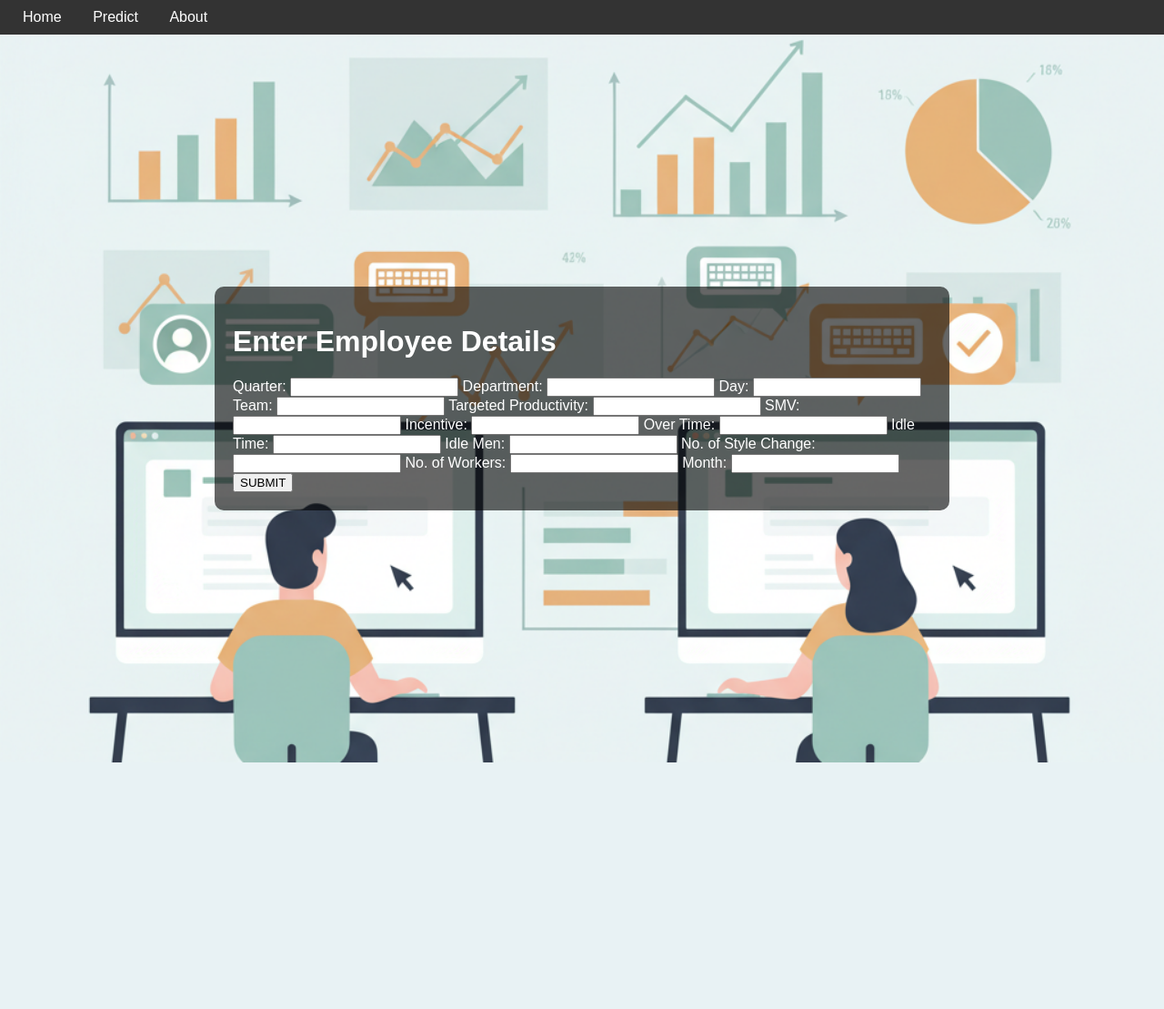
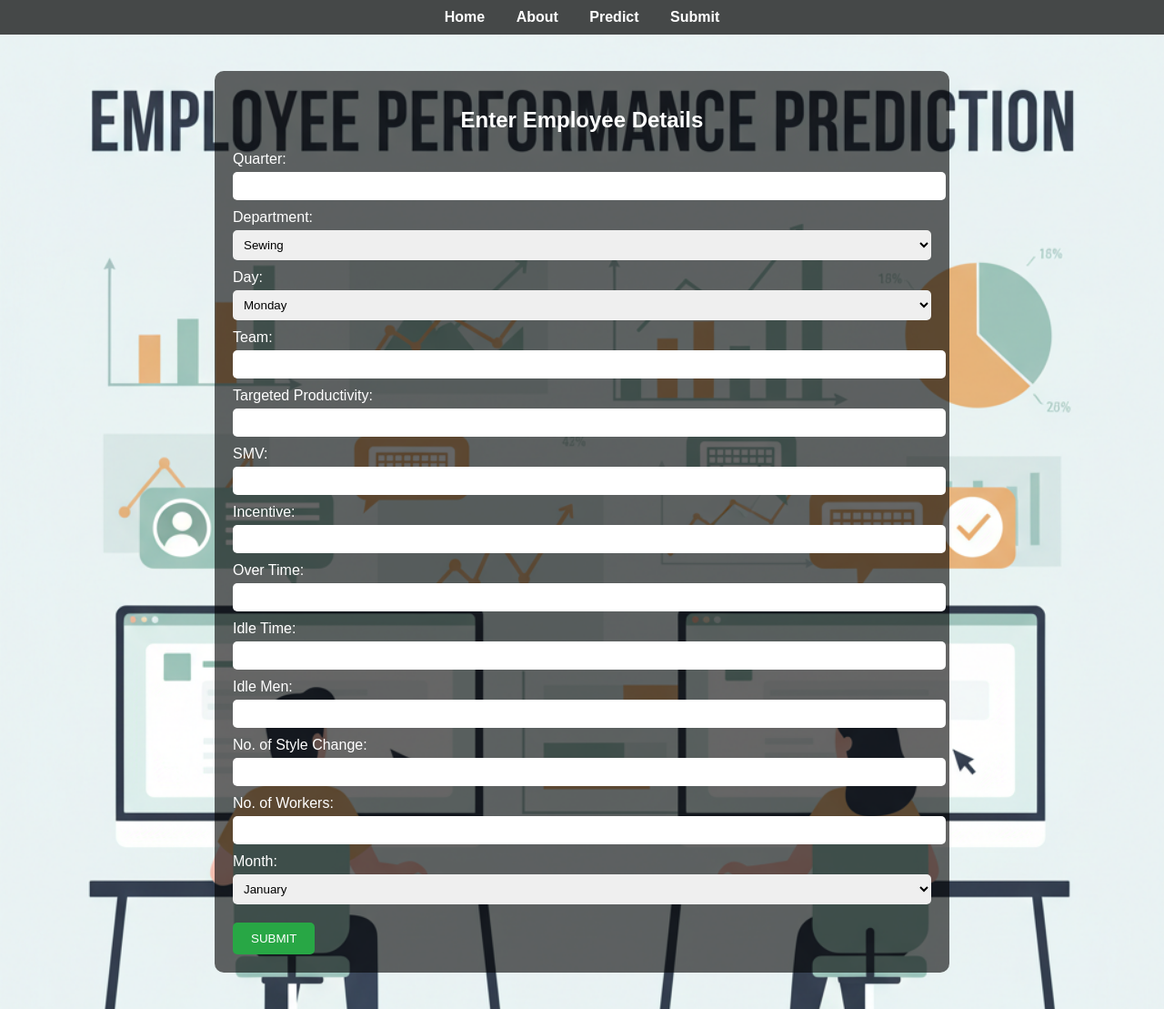
Before and after one commit to ABISHEKANDROYABESH/Employee-Performance-Prediction, a Flask app: page /predict in a window 1280 px wide. Shown: the whole page at 91% size. Before the commit the page ends 838 px from the top, so only its background shows below. Run offline with Flask 3, Linux system fonts and the light colour scheme; parts of the project's set-up code (start-up, migrations or seed data) failed here and were passed over.

Commit message:
Final updates with navbar and background

```diff
--- a/app.py
+++ b/app.py
@@ -1,43 +1,47 @@
 from flask import Flask, render_template, request
-import pickle
 
 app = Flask(__name__)
 
-# Load model
-model = pickle.load(open("gwp.pkl", "rb"))
-
-@app.route("/")
+@app.route('/')
+@app.route('/home')
 def home():
     return render_template("home.html")
 
-@app.route("/about")
+@app.route('/about')
 def about():
     return render_template("about.html")
 
-@app.route("/predict", methods=["GET", "POST"])
+@app.route('/predict', methods=["GET", "POST"])
 def predict():
     if request.method == "POST":
         # Collect form data
-        features = [
-            float(request.form["Quarter"]),
-            request.form["Department"],
-            request.form["Day"],
-            float(request.form["Team"]),
-            float(request.form["Targeted Productivity"]),
-            float(request.form["SMV"]),
-            float(request.form["Incentive"]),
-            float(request.form["Over Time"]),
-            float(request.form["Idle Time"]),
-            float(request.form["Idle Men"]),
-            float(request.form["No. of Style Change"]),
-            float(request.form["No. of Workers"]),
-            request.form["Month"]
-        ]
-        # Dummy prediction for now (replace with model.predict)
-        prediction = "High Performance"
+        data = {
+            "Quarter": request.form["Quarter"],
+            "Department": request.form["Department"],
+            "Day": request.form["Day"],
+            "Team": request.form["Team"],
+            "Targeted Productivity": request.form["Targeted Productivity"],
+            "SMV": request.form["SMV"],
+            "Incentive": request.form["Incentive"],
+            "Over Time": request.form["Over Time"],
+            "Idle Time": request.form["Idle Time"],
+            "Idle Men": request.form["Idle Men"],
+            "No. of Style Change": request.form["No. of Style Change"],
+            "No. of Workers": request.form["No. of Workers"],
+            "Month": request.form["Month"],
+        }
+
+        # For now, just show a dummy prediction
+        # Later you can replace this with your ML model
+        prediction = "High Performance" if float(data["Targeted Productivity"]) > 0.5 else "Low Performance"
+
         return render_template("predict.html", prediction=prediction)
+    else:
+        return render_template("home.html")
 
-    return render_template("home.html")
+@app.route('/submit')
+def submit():
+    return render_template("submit.html")
 
 if __name__ == "__main__":
     app.run(debug=True)
--- a/templates/base.html
+++ b/templates/base.html
@@ -2,21 +2,78 @@
 <html lang="en">
 <head>
     <meta charset="UTF-8">
-    <title>Employee Performance</title>
+    <title>{% block title %}Employee Performance{% endblock %}</title>
     <style>
-        body { margin: 0; font-family: Arial, sans-serif; }
-        nav { background: #333; padding: 10px; }
-        nav a { color: white; margin: 0 15px; text-decoration: none; }
-        nav a:hover { text-decoration: underline; }
+        body {
+            margin: 0;
+            font-family: Arial, sans-serif;
+            /* Background image */
+            background: url("{{ url_for('static', filename='images/home_bg.png') }}") no-repeat center center fixed;
+            background-size: cover;
+            color: #fff;
+        }
+        .navbar {
+            background: rgba(0, 0, 0, 0.7);
+            padding: 10px;
+            text-align: center;
+        }
+        .navbar a {
+            color: white;
+            margin: 0 15px;
+            text-decoration: none;
+            font-weight: bold;
+        }
+        .navbar a:hover {
+            color: #ffd700;
+        }
+        .container {
+            background: rgba(0, 0, 0, 0.6); /* Transparent black */
+            padding: 20px;
+            border-radius: 10px;
+            width: 60%;
+            margin: 40px auto;
+        }
+        h2 {
+            text-align: center;
+            margin-bottom: 20px;
+        }
+        label {
+            display: block;
+            margin-top: 10px;
+        }
+        input, select {
+            width: 100%;
+            padding: 8px;
+            margin-top: 5px;
+            border-radius: 5px;
+            border: none;
+        }
+        button {
+            margin-top: 20px;
+            padding: 10px 20px;
+            background: #28a745;
+            color: white;
+            border: none;
+            border-radius: 5px;
+            cursor: pointer;
+        }
+        button:hover {
+            background: #218838;
+        }
     </style>
 </head>
 <body>
-    <nav>
-        <a href="{{ url_for('home') }}">Home</a>
-        <a href="{{ url_for('predict') }}">Predict</a>
-        <a href="{{ url_for('about') }}">About</a>
-    </nav>
+    <!-- Navigation Bar -->
+    <div class="navbar">
+        <a href="/home">Home</a>
+        <a href="/about">About</a>
+        <a href="/predict">Predict</a>
+        <a href="/submit">Submit</a>
+    </div>
 
-    {% block content %}{% endblock %}
+    <!-- Page Content -->
+    <div class="container">
+        {% block content %}{% endblock %}
+    </div>
 </body>
 </html>
--- a/templates/home.html
+++ b/templates/home.html
@@ -1,25 +1,28 @@
 {% extends "base.html" %}
 
+{% block title %}Home - Employee Performance{% endblock %}
+
 {% block content %}
-<div style="background: url('{{ url_for('static', filename='images/home_bg.png') }}') no-repeat center center fixed;
-            background-size: cover;
-            height: 100vh;
-            display:flex;
-            justify-content:center;
-            align-items:center;">
-
-  <div class="form-container" style="background: rgba(0,0,0,0.6); padding:20px; border-radius:10px; width:60%; color:white;">
-    <h1>Enter Employee Details</h1>
+<h2>Enter Employee Details</h2>
 <form action="/predict" method="post">
-        <!-- your form fields -->
     <label>Quarter:</label>
     <input type="number" name="Quarter" required>
 
     <label>Department:</label>
-        <input type="text" name="Department" required>
+    <select name="Department" required>
+        <option value="sewing">Sewing</option>
+        <option value="finishing">Finishing</option>
+    </select>
 
     <label>Day:</label>
-        <input type="text" name="Day" required>
+    <select name="Day" required>
+        <option value="Monday">Monday</option>
+        <option value="Tuesday">Tuesday</option>
+        <option value="Wednesday">Wednesday</option>
+        <option value="Thursday">Thursday</option>
+        <option value="Friday">Friday</option>
+        <option value="Saturday">Saturday</option>
+    </select>
 
     <label>Team:</label>
     <input type="number" name="Team" required>
@@ -49,10 +52,21 @@
     <input type="number" name="No. of Workers" required>
 
     <label>Month:</label>
-        <input type="text" name="Month" required>
+    <select name="Month" required>
+        <option value="January">January</option>
+        <option value="February">February</option>
+        <option value="March">March</option>
+        <option value="April">April</option>
+        <option value="May">May</option>
+        <option value="June">June</option>
+        <option value="July">July</option>
+        <option value="August">August</option>
+        <option value="September">September</option>
+        <option value="October">October</option>
+        <option value="November">November</option>
+        <option value="December">December</option>
+    </select>
 
     <button type="submit">SUBMIT</button>
 </form>
-  </div>
-</div>
 {% endblock %}
```
Also changed, not shown: templates/about.html (+5 -4 lines), templates/predict.html (+4 -4 lines), templates/submit.html (+8 -37 lines). Lines whose indentation alone changed are shown as unchanged.
